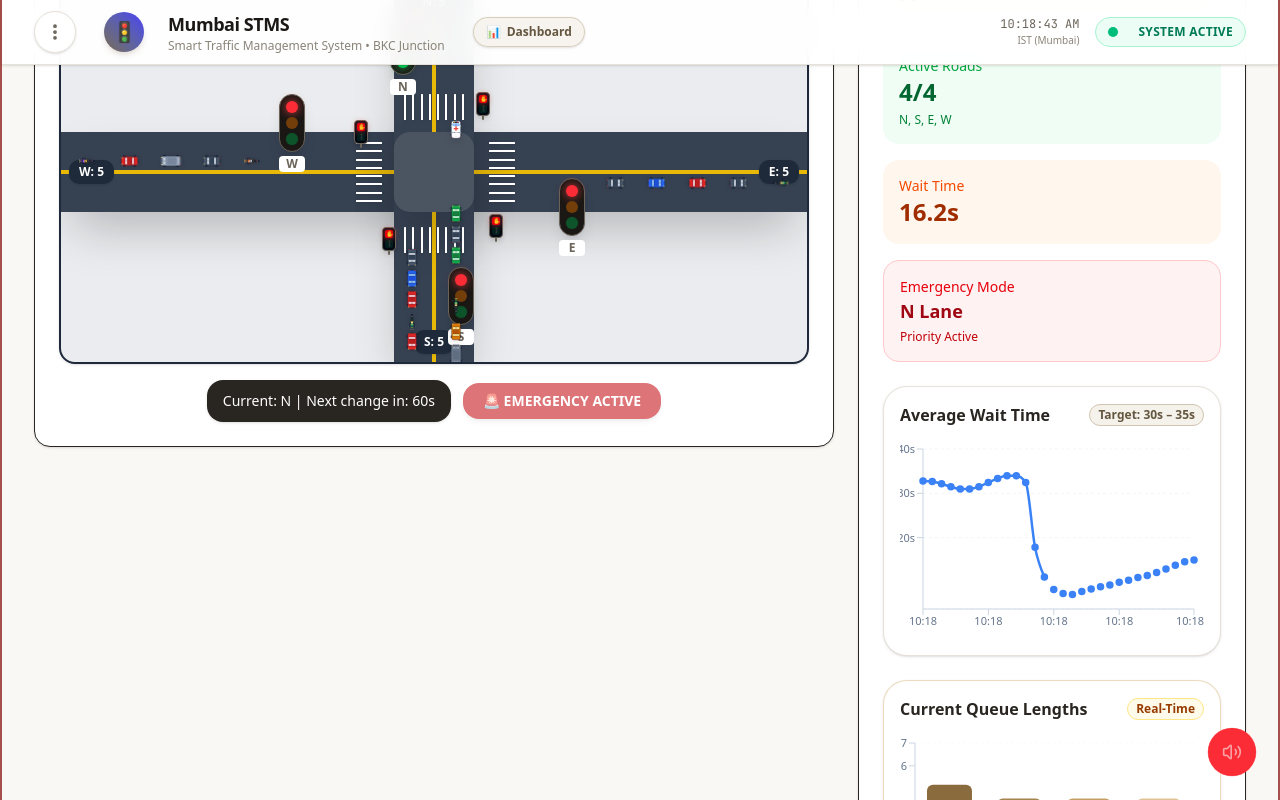
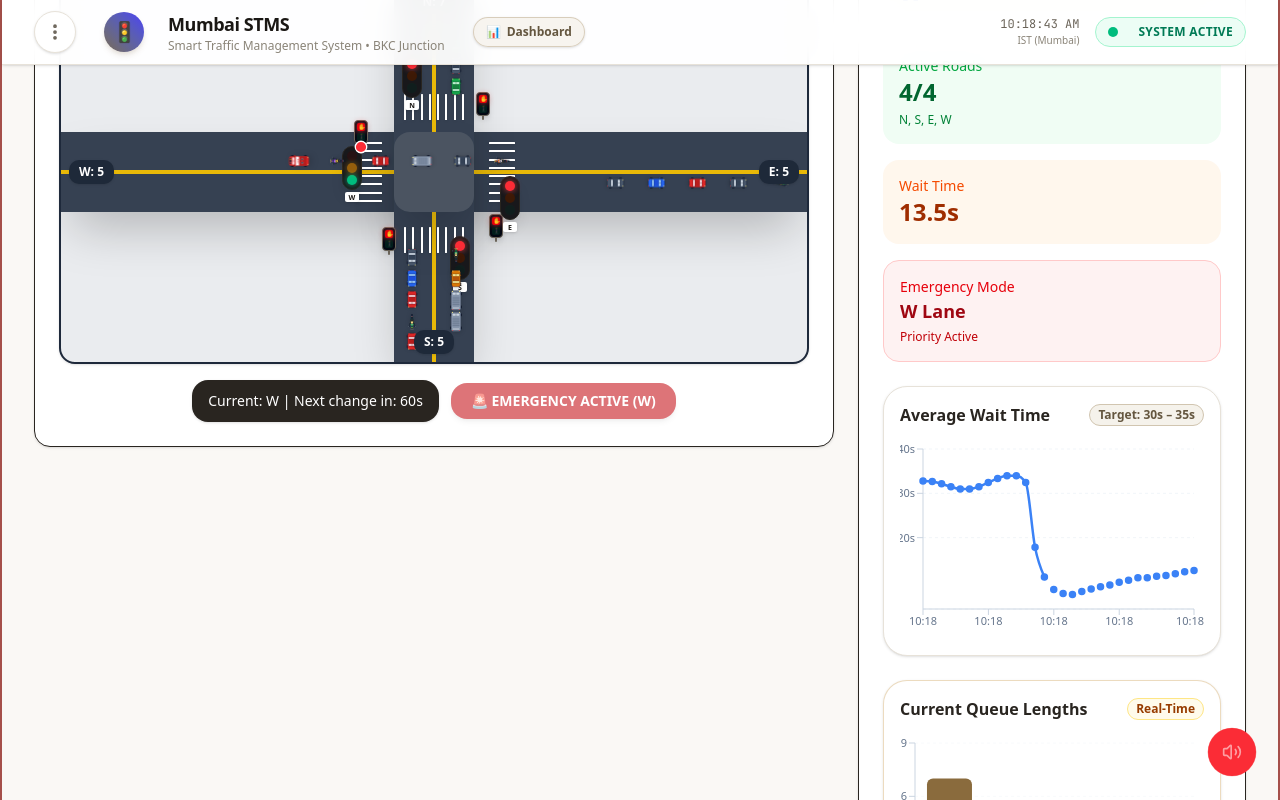
Before and after one commit to Tanish09-coder/Traffic-management---SIH, a React (Vite) app in the folder dashboard/: page / in a window 1280 px wide. Both pictures are taken after a click on the button "EMERGENCY MODE". Shown: the part 553-1353 px from the top of the page. Built offline with nearby package versions, Linux system fonts and the light colour scheme.

Commit message:
refactor: organize intersection lanes, signals, and randomize emergency vehicle arrivals

```diff
--- a/dashboard/src/components/TrafficLight.jsx
+++ b/dashboard/src/components/TrafficLight.jsx
@@ -1,19 +1,19 @@
 import { motion } from 'framer-motion';
 
 const TrafficLight = ({ direction, signal, emergencyActive = false, isFullscreen = false }) => {
-  // Equidistant coordinates relative to the 50% intersection center (matching reference layout)
+  // Exact positions matching the screenshot
   const positions = isFullscreen
     ? {
-        N: { top: 'calc(50% - 240px)', left: 'calc(50% - 75px)' },
-        S: { top: 'calc(50% + 140px)', left: 'calc(50% + 25px)' },
-        E: { left: 'calc(50% + 195px)', top: 'calc(50% + 10px)' },
-        W: { left: 'calc(50% - 240px)', top: 'calc(50% - 120px)' }
+      N: { top: 'calc(50% - 180px)', left: 'calc(50% - 50px)' }, // North (left lane)
+      S: { top: 'calc(50% + 105px)', left: 'calc(50% + 22px)' }, // South (right lane)
+      E: { top: 'calc(50% + 8px)', left: 'calc(50% + 105px)' }, // East (by crosswalk)
+      W: { top: 'calc(50% - 42px)', left: 'calc(50% - 145px)' }  // West (top curb)
     }
     : {
-        N: { top: 'calc(50% - 155px)', left: 'calc(50% - 44px)' },
-        S: { top: 'calc(50% + 95px)', left: 'calc(50% + 14px)' },
-        E: { left: 'calc(50% + 125px)', top: 'calc(50% + 6px)' },
-        W: { left: 'calc(50% - 155px)', top: 'calc(50% - 78px)' }
+      N: { top: 'calc(50% - 118px)', left: 'calc(50% - 32px)' }, // North (left side)
+      S: { top: 'calc(50% + 64px)', left: 'calc(50% + 16px)' }, // South (right side)
+      E: { top: 'calc(50% + 4px)', left: 'calc(50% + 66px)' },  // East (by crosswalk)
+      W: { top: 'calc(50% - 26px)', left: 'calc(50% - 92px)' }  // West (top curb)
     };
 
   const position = positions[direction];
@@ -23,56 +23,51 @@ const TrafficLight = ({ direction, signal, emergencyActive = false, isFullscreen
 
   return (
     <div
-      className="absolute z-20"
+      className="absolute z-20 flex flex-col items-center select-none pointer-events-none"
       style={position}
     >
-      <div className={`bg-gray-900 rounded-lg shadow-lg border border-gray-700 ${isFullscreen ? 'p-2.5' : 'p-1.5'}`}>
-        <div className={`flex flex-col ${isFullscreen ? 'space-y-1.5' : 'space-y-1'}`}>
+      {/* Compact Sleek Pill Housing */}
+      <div className={`bg-[#18181B] rounded-xl shadow-lg border border-gray-800 flex flex-col items-center justify-between ${isFullscreen ? 'w-7 p-1.5 space-y-1' : 'w-5 p-1 space-y-0.5'
+        }`}>
         {/* Red light */}
         <motion.div
-            className={`rounded-full ${
-              isFullscreen ? 'w-5 h-5' : 'w-3 h-3'
-            } ${
-              !isGreen ? 'bg-red-500 shadow-red-400' : 'bg-red-900'
+          className={`rounded-full ${isFullscreen ? 'w-4 h-4' : 'w-2.5 h-2.5'
+            } ${!isGreen ? 'bg-red-500 shadow-[0_0_6px_rgba(239,68,68,0.9)]' : 'bg-red-950/80'
             }`}
           animate={{
-              boxShadow: !isGreen ? '0 0 10px rgba(239, 68, 68, 0.9)' : '0 0 2px rgba(153, 27, 27, 0.5)'
+            opacity: !isGreen ? 1 : 0.4
           }}
-            transition={{ duration: 0.3 }}
+          transition={{ duration: 0.2 }}
         />
 
         {/* Yellow light */}
-          <div className={`rounded-full ${
-            isFullscreen ? 'w-5 h-5' : 'w-3 h-3'
-          } ${
-            emergencyActive ? 'bg-yellow-500 animate-pulse' : 'bg-yellow-900'
+        <div className={`rounded-full ${isFullscreen ? 'w-4 h-4' : 'w-2.5 h-2.5'
+          } ${emergencyActive ? 'bg-amber-500 animate-pulse shadow-[0_0_6px_rgba(245,158,11,0.9)]' : 'bg-amber-950/80'
           }`} />
 
         {/* Green light */}
         <motion.div
-            className={`rounded-full ${
-              isFullscreen ? 'w-5 h-5' : 'w-3 h-3'
-            } ${
-              isGreen ? 'bg-green-500 shadow-green-400' : 'bg-green-900'
+          className={`rounded-full ${isFullscreen ? 'w-4 h-4' : 'w-2.5 h-2.5'
+            } ${isGreen ? 'bg-emerald-500 shadow-[0_0_6px_rgba(16,185,129,0.9)]' : 'bg-emerald-950/80'
             }`}
           animate={{
-              boxShadow: isGreen ? '0 0 10px rgba(34, 197, 94, 0.9)' : '0 0 2px rgba(20, 83, 45, 0.5)'
+            opacity: isGreen ? 1 : 0.4
           }}
-            transition={{ duration: 0.3 }}
+          transition={{ duration: 0.2 }}
         />
       </div>
-      </div>
 
-      {/* Direction label */}
-      <div className={`text-center mt-1 font-bold bg-white px-1 rounded ${isFullscreen ? 'text-sm text-gray-800' : 'text-xs text-gray-700'}`}>
+      {/* Direction letter badge */}
+      <div className={`mt-0.5 font-extrabold bg-white text-gray-900 shadow-sm text-center flex items-center justify-center ${isFullscreen ? 'w-5 h-3.5 text-[9px] rounded-sm' : 'w-3.5 h-2.5 text-[7px] leading-none rounded-[2px]'
+        }`}>
         {direction}
       </div>
 
       {/* Emergency indicator */}
       {emergencyActive && signal.includes(direction) && (
         <motion.div
-          className="absolute -top-2 -right-2 w-3 h-3 bg-red-500 rounded-full"
-          animate={{ scale: [1, 1.3, 1] }}
+          className="absolute -top-1 -right-1 w-2.5 h-2.5 bg-red-500 rounded-full border border-white"
+          animate={{ scale: [1, 1.4, 1] }}
           transition={{ duration: 0.5, repeat: Infinity }}
         />
       )}
--- a/dashboard/src/pages/Dashboard.jsx
+++ b/dashboard/src/pages/Dashboard.jsx
@@ -460,11 +460,11 @@ const Dashboard = () => {
                 {state?.queues && Object.entries(state.queues).map(([lane, count]) => (
                   <div
                     key={lane}
-                    className={`absolute text-xs font-bold text-white bg-[#1E2939] px-2.5 py-1 rounded-md shadow-sm ${
+                    className={`absolute text-xs font-bold text-white bg-[#1E2939] px-2.5 py-1 rounded-md shadow-sm z-30 ${
                       lane === 'N' ? 'top-2 left-1/2 transform -translate-x-1/2' :
-                      lane === 'S' ? 'bottom-2 right-1/2 transform translate-x-1/2' :
+                      lane === 'S' ? 'bottom-2 left-1/2 transform -translate-x-1/2' :
                       lane === 'E' ? 'right-2 top-1/2 transform -translate-y-1/2' :
-                      'left-2 bottom-1/2 transform translate-y-1/2'
+                      'left-2 top-1/2 transform -translate-y-1/2'
                     }`}
                   >
                     {lane}: {count}
@@ -506,8 +506,9 @@ const Dashboard = () => {
                           ? 'bg-red-700 animate-pulse cursor-default'
                           : 'bg-red-600 hover:bg-red-700 active:scale-95'
                       }`}
+                      title="Dispatch emergency vehicle (Random approach)"
                     >
-                      <span>{state?.emergencyActive ? '🚨 EMERGENCY ACTIVE' : 'EMERGENCY MODE'}</span>
+                      <span>{state?.emergencyActive ? `🚨 EMERGENCY ACTIVE (${state?.emergencyDirection || ''})` : 'EMERGENCY MODE'}</span>
                     </button>
                     <button
                       onClick={toggleFullscreen}
@@ -536,8 +537,9 @@ const Dashboard = () => {
                         ? 'bg-red-700 animate-pulse cursor-default'
                         : 'bg-red-600 hover:bg-red-700 active:scale-95'
                     }`}
+                    title="Dispatch emergency vehicle (Random approach)"
                   >
-                    <span>{state?.emergencyActive ? '🚨 EMERGENCY ACTIVE' : 'EMERGENCY MODE'}</span>
+                    <span>{state?.emergencyActive ? `🚨 EMERGENCY ACTIVE (${state?.emergencyDirection || ''})` : 'EMERGENCY MODE'}</span>
                   </button>
                 </div>
               )}
--- a/dashboard/src/pages/LiveIntersection.jsx
+++ b/dashboard/src/pages/LiveIntersection.jsx
@@ -611,61 +611,40 @@ const LiveIntersection = () => {
           </div>
 
           {/* Intersection Container */}
-          <div className="relative w-full h-[600px] bg-[#E5E7EB] rounded-xl overflow-hidden border-4 border-gray-500 shadow-inner">
-            {/* Enhanced Road Infrastructure */}
+          <div className="relative w-full h-[540px] bg-[#EAECEF] rounded-2xl overflow-hidden border-2 border-[#1E293B] shadow-sm">
+            {/* Road lanes with improved styling */}
             <div className="absolute inset-0">
-              {/* Horizontal Road */}
-              <div className="absolute top-1/2 left-0 w-full h-24 bg-[#364152] transform -translate-y-1/2 shadow-2xl">
-                <div className="absolute top-4 left-0 w-full h-1 bg-yellow-400 opacity-80"></div>
-                <div className="absolute bottom-4 left-0 w-full h-1 bg-yellow-400 opacity-80"></div>
-                <div className="absolute top-1/2 left-0 w-full h-2 bg-yellow-300 transform -translate-y-1/2 opacity-90"></div>
-                <div className="absolute top-0 left-0 w-full h-1 bg-white"></div>
-                <div className="absolute bottom-0 left-0 w-full h-1 bg-white"></div>
+              {/* Horizontal road */}
+              <div className="absolute top-1/2 left-0 w-full bg-[#364152] transform -translate-y-1/2 shadow-2xl h-20">
+                <div className="absolute top-1/2 left-0 w-full h-1 bg-yellow-400 opacity-90 transform -translate-y-1/2"></div>
               </div>
 
-              {/* Vertical Road */}
-              <div className="absolute left-1/2 top-0 w-24 h-full bg-[#364152] transform -translate-x-1/2 shadow-2xl">
-                <div className="absolute left-4 top-0 w-1 h-full bg-yellow-400 opacity-80"></div>
-                <div className="absolute right-4 top-0 w-1 h-full bg-yellow-400 opacity-80"></div>
-                <div className="absolute left-1/2 top-0 w-2 h-full bg-yellow-300 transform -translate-x-1/2 opacity-90"></div>
-                <div className="absolute left-0 top-0 w-1 h-full bg-white"></div>
-                <div className="absolute right-0 top-0 w-1 h-full bg-white"></div>
+              {/* Vertical road */}
+              <div className="absolute left-1/2 top-0 h-full bg-[#364152] transform -translate-x-1/2 shadow-2xl w-20">
+                <div className="absolute left-1/2 top-0 w-1 h-full bg-yellow-400 opacity-90 transform -translate-x-1/2"></div>
               </div>
 
-              {/* Intersection Center with Smart Indicators */}
-              <div className="absolute top-1/2 left-1/2 w-24 h-24 bg-[#4B5461] transform -translate-x-1/2 -translate-y-1/2 shadow-2xl border-4 border-yellow-400">
-                <div className="absolute inset-2">
-                  {[...Array(8)].map((_, i) => (
-                    <div key={i} className="absolute bg-white opacity-40" style={{
-                      width: '2px',
-                      height: '100%',
-                      left: `${i * 12}%`,
-                      top: 0
-                    }}></div>
-                  ))}
-                </div>
-                {/* Status indicator in center */}
-                <div className="absolute top-1/2 left-1/2 transform -translate-x-1/2 -translate-y-1/2 text-yellow-400 text-xs font-bold">
-                  {overrideActive ? 'MAN' : 'AI'}
-                </div>
+              {/* Intersection center box */}
+              <div className="absolute top-1/2 left-1/2 bg-[#4B5461] rounded-lg transform -translate-x-1/2 -translate-y-1/2 shadow-2xl w-20 h-20">
               </div>
 
               {/* 🚶‍♂️ Minimalist Compact Zebra Crossings & High-Visibility Pedestrian Walkers */}
+
               {/* North Crosswalk */}
               {(() => {
                 const pN = state?.pedestrian_signals?.N || 'STOP';
                 const isWalk = pN === 'WALK';
                 return (
                   <>
-                    <div className="absolute left-1/2 top-[calc(50%-92px)] w-20 h-7 transform -translate-x-1/2 z-10 pointer-events-none">
+                    <div className="absolute left-1/2 transform -translate-x-1/2 z-10 pointer-events-none top-[calc(50%-78px)] w-16 h-6.5">
                       <div className="w-full h-full flex justify-between px-0.5">
                         {[...Array(8)].map((_, i) => (
-                          <div key={i} className="w-[2.5px] h-full rounded-[0.5px] bg-white shadow-sm" />
+                          <div key={i} className="h-full rounded-[0.5px] bg-white shadow-sm w-[2px]" />
                         ))}
                       </div>
                       {isWalk && (
                         <motion.div
-                          className="absolute -top-3.5 z-30 select-none pointer-events-none filter drop-shadow-[0_1px_2px_rgba(0,0,0,0.8)] text-xs"
+                          className="absolute select-none pointer-events-none filter drop-shadow-[0_1px_2px_rgba(0,0,0,0.8)] text-xs -top-3"
                           animate={{ left: ['-5%', '100%'], opacity: [0, 1, 1, 1, 0] }}
                           transition={{ duration: 3.8, repeat: Infinity, ease: 'linear' }}
                         >
@@ -674,7 +653,7 @@ const LiveIntersection = () => {
                       )}
                     </div>
                     {/* North Pedestrian Signal Light (Right Curb) */}
-                    <div className="absolute left-[calc(50%+52px)] top-[calc(50%-94px)] z-20">
+                    <div className="absolute z-20 left-[calc(50%+42px)] top-[calc(50%-80px)]">
                       <PedestrianLight status={pN} />
                     </div>
                   </>
@@ -687,15 +666,15 @@ const LiveIntersection = () => {
                 const isWalk = pS === 'WALK';
                 return (
                   <>
-                    <div className="absolute left-1/2 top-[calc(50%+68px)] w-20 h-7 transform -translate-x-1/2 z-10 pointer-events-none">
+                    <div className="absolute left-1/2 transform -translate-x-1/2 z-10 pointer-events-none top-[calc(50%+55px)] w-16 h-6.5">
                       <div className="w-full h-full flex justify-between px-0.5">
                         {[...Array(8)].map((_, i) => (
-                          <div key={i} className="w-[2.5px] h-full rounded-[0.5px] bg-white shadow-sm" />
+                          <div key={i} className="h-full rounded-[0.5px] bg-white shadow-sm w-[2px]" />
                         ))}
                       </div>
                       {isWalk && (
                         <motion.div
-                          className="absolute -top-3.5 z-30 select-none pointer-events-none filter drop-shadow-[0_1px_2px_rgba(0,0,0,0.8)] text-xs"
+                          className="absolute select-none pointer-events-none filter drop-shadow-[0_1px_2px_rgba(0,0,0,0.8)] text-xs -top-3"
                           animate={{ left: ['105%', '-5%'], opacity: [0, 1, 1, 1, 0] }}
                           transition={{ duration: 3.8, repeat: Infinity, ease: 'linear' }}
                         >
@@ -704,7 +683,7 @@ const LiveIntersection = () => {
                       )}
                     </div>
                     {/* South Pedestrian Signal Light (Left Curb) */}
-                    <div className="absolute left-[calc(50%-64px)] top-[calc(50%+68px)] z-20">
+                    <div className="absolute z-20 left-[calc(50%-52px)] top-[calc(50%+55px)]">
                       <PedestrianLight status={pS} />
                     </div>
                   </>
@@ -717,13 +696,13 @@ const LiveIntersection = () => {
                 const isWalk = pW === 'WALK';
                 return (
                   <>
-                    <div className="absolute top-1/2 left-[calc(50%-92px)] w-7 h-20 transform -translate-y-1/2 z-10 flex flex-col justify-between py-0.5 pointer-events-none">
+                    <div className="absolute top-1/2 transform -translate-y-1/2 z-10 flex flex-col justify-between pointer-events-none left-[calc(50%-78px)] w-6.5 h-16 py-0.5">
                       {[...Array(8)].map((_, i) => (
-                        <div key={i} className="w-full h-[2.5px] rounded-[0.5px] bg-white shadow-sm" />
+                        <div key={i} className="w-full rounded-[0.5px] bg-white shadow-sm h-[2px]" />
                       ))}
                       {isWalk && (
                         <motion.div
-                          className="absolute -left-3.5 z-30 select-none pointer-events-none filter drop-shadow-[0_1px_2px_rgba(0,0,0,0.8)] text-xs"
+                          className="absolute select-none pointer-events-none filter drop-shadow-[0_1px_2px_rgba(0,0,0,0.8)] text-xs -left-3"
                           animate={{ top: ['-5%', '100%'], opacity: [0, 1, 1, 1, 0] }}
                           transition={{ duration: 3.8, repeat: Infinity, ease: 'linear' }}
                         >
@@ -732,7 +711,7 @@ const LiveIntersection = () => {
                       )}
                     </div>
                     {/* West Pedestrian Signal Light (Top Curb) */}
-                    <div className="absolute left-[calc(50%-94px)] top-[calc(50%-64px)] z-20">
+                    <div className="absolute z-20 left-[calc(50%-80px)] top-[calc(50%-52px)]">
                       <PedestrianLight status={pW} />
                     </div>
                   </>
@@ -745,13 +724,13 @@ const LiveIntersection = () => {
                 const isWalk = pE === 'WALK';
                 return (
                   <>
-                    <div className="absolute top-1/2 left-[calc(50%+68px)] w-7 h-20 transform -translate-y-1/2 z-10 flex flex-col justify-between py-0.5 pointer-events-none">
+                    <div className="absolute top-1/2 transform -translate-y-1/2 z-10 flex flex-col justify-between pointer-events-none left-[calc(50%+55px)] w-6.5 h-16 py-0.5">
                       {[...Array(8)].map((_, i) => (
-                        <div key={i} className="w-full h-[2.5px] rounded-[0.5px] bg-white shadow-sm" />
+                        <div key={i} className="w-full rounded-[0.5px] bg-white shadow-sm h-[2px]" />
                       ))}
                       {isWalk && (
                         <motion.div
-                          className="absolute -right-3.5 z-30 select-none pointer-events-none filter drop-shadow-[0_1px_2px_rgba(0,0,0,0.8)] text-xs"
+                          className="absolute select-none pointer-events-none filter drop-shadow-[0_1px_2px_rgba(0,0,0,0.8)] text-xs -right-3"
                           animate={{ top: ['105%', '-5%'], opacity: [0, 1, 1, 1, 0] }}
                           transition={{ duration: 3.8, repeat: Infinity, ease: 'linear' }}
                         >
@@ -760,7 +739,7 @@ const LiveIntersection = () => {
                       )}
                     </div>
                     {/* East Pedestrian Signal Light (Bottom Curb) */}
-                    <div className="absolute left-[calc(50%+68px)] top-[calc(50%+52px)] z-20">
+                    <div className="absolute z-20 left-[calc(50%+55px)] top-[calc(50%+42px)]">
                       <PedestrianLight status={pE} />
                     </div>
                   </>
@@ -806,25 +785,18 @@ const LiveIntersection = () => {
               )}
             </AnimatePresence>
 
-            {/* Enhanced queue indicators with priority highlighting */}
+            {/* Queue Indicators matching Dashboard */}
             {state?.queues && Object.entries(state.queues).map(([lane, count]) => (
               <div
                 key={lane}
-                className={`absolute text-white px-3 py-2 rounded-lg font-bold text-sm ${
-                  lane === highestQueueLane && !overrideActive
-                    ? 'bg-yellow-600 animate-pulse'
-                    : state?.signal === lane
-                      ? 'bg-green-600'
-                      : 'bg-[#1E2939]'
-                } ${
-                  lane === 'N' ? 'top-4 left-1/2 transform -translate-x-1/2' :
-                  lane === 'S' ? 'bottom-4 right-1/2 transform translate-x-1/2' :
-                  lane === 'E' ? 'right-4 top-1/2 transform -translate-y-1/2' :
-                  'left-4 bottom-1/2 transform translate-y-1/2'
+                className={`absolute text-xs font-bold text-white bg-[#1E2939] px-2.5 py-1 rounded-md shadow-sm z-30 ${
+                  lane === 'N' ? 'top-2 left-1/2 transform -translate-x-1/2' :
+                  lane === 'S' ? 'bottom-2 left-1/2 transform -translate-x-1/2' :
+                  lane === 'E' ? 'right-2 top-1/2 transform -translate-y-1/2' :
+                  'left-2 top-1/2 transform -translate-y-1/2'
                 }`}
               >
-                {lane}: {count} vehicles
-                {lane === highestQueueLane && count > 5 && !overrideActive && <span className="ml-1">⚡</span>}
+                {lane}: {count}
               </div>
             ))}
           </div>
@@ -995,10 +967,11 @@ const LiveIntersection = () => {
                 className={`px-4 py-2 text-sm font-medium text-white rounded-lg transition-all ${
                   state?.emergencyActive
                     ? 'bg-red-700 animate-pulse cursor-default'
-                    : 'bg-red-600 hover:bg-red-700'
+                    : 'bg-red-600 hover:bg-red-700 active:scale-95'
                 }`}
+                title="Dispatch emergency vehicle (Random approach)"
               >
-                {state?.emergencyActive ? '🚨 Emergency Active' : '🚨 Emergency Mode'}
+                {state?.emergencyActive ? `🚨 Emergency Active (${state?.emergencyDirection || ''})` : '🚨 Emergency Mode'}
               </button>
             )}
 
--- a/dashboard/src/utils/VehicleManager.js
+++ b/dashboard/src/utils/VehicleManager.js
@@ -275,8 +275,16 @@ export class VehicleManager {
       return { ...this.emergencyVehicle };
     }
 
-    // Preserve the existing open active signal way (do not revert/disrupt existing open route)
-    const direction = targetDirection || currentActiveSignal || 'N';
+    // Fully randomized approach direction:
+    // Randomly picks from different approaches (conflicting / different from current active signal)
+    // so that the emergency vehicle arrives from a randomized different way without any manual user input!
+    let direction = targetDirection;
+    if (!direction) {
+      const allDirections = ['N', 'E', 'S', 'W'];
+      const otherDirections = allDirections.filter(d => d !== currentActiveSignal);
+      const candidates = otherDirections.length > 0 ? otherDirections : allDirections;
+      direction = candidates[Math.floor(Math.random() * candidates.length)];
+    }
 
     const emergencyType = targetType || (Math.random() > 0.5 ? 'ambulance' : 'firetruck');
 
```
Lines whose indentation alone changed are shown as unchanged.
